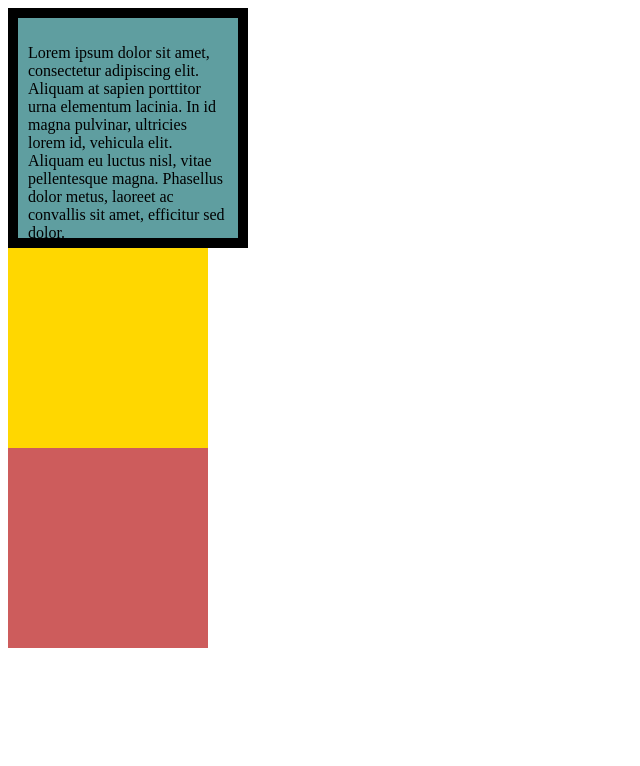
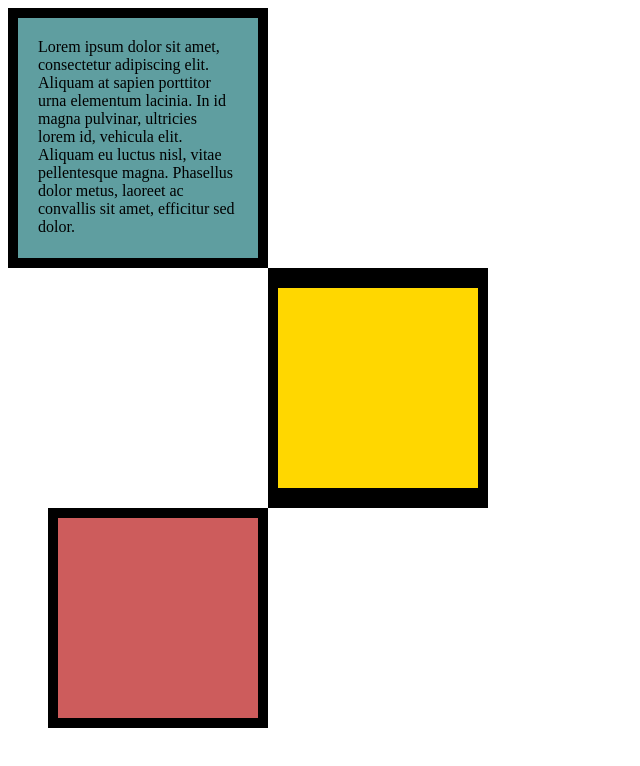
Before and after one commit to felipebomfim/WebBootcampAngelaYu, a plain HTML site: page Secao6_CSSProperties/6.3 CSS Box Model/index.html in a window 1280 px wide. Shown: the whole page, without its empty margins (0-640 px from the left). Drawn offline with Linux system fonts and the light colour scheme.

Commit message:
Updated the index file accordingly with the requirements.

```diff
--- a/Secao6_CSSProperties/6.3 CSS Box Model/index.html
+++ b/Secao6_CSSProperties/6.3 CSS Box Model/index.html
@@ -12,33 +12,45 @@
       height: 200px;
     }
 
-    #blue {
+    div p {
+      margin-block: 0;
+    }
+
+    #first {
       background-color: cadetblue;
       border: 10px solid black;
-      padding: 10px;
+      padding: 20px;
       /* margin-bottom: 10px; */
     }
 
-    #gold {
+    #second {
       background-color: gold;
+      border-color: black;
+      border-style: solid;
+      border-width: 20px 10px;
+      margin-left: 260px;
     }
 
-    #red {
+    #third {
       background-color: indianred;
+      border-color: black;
+      border-style: solid;
+      border-width: 10px;
+      margin-left: 40px;
     }
   </style>
 </head>
 
 <body>
-  <div id="blue">
+  <div id="first">
     <p>
       Lorem ipsum dolor sit amet, consectetur adipiscing elit. Aliquam at sapien porttitor urna elementum lacinia. In
       id magna pulvinar, ultricies lorem id, vehicula elit. Aliquam eu luctus nisl, vitae pellentesque magna. Phasellus
       dolor metus, laoreet ac convallis sit amet, efficitur sed dolor.
     </p>
   </div>
-  <div id="gold"></div>
-  <div id="red"></div>
+  <div id="second"></div>
+  <div id="third"></div>
 
   <!-- TODOs:
 1. Create 3 Boxes using the div element.
```
